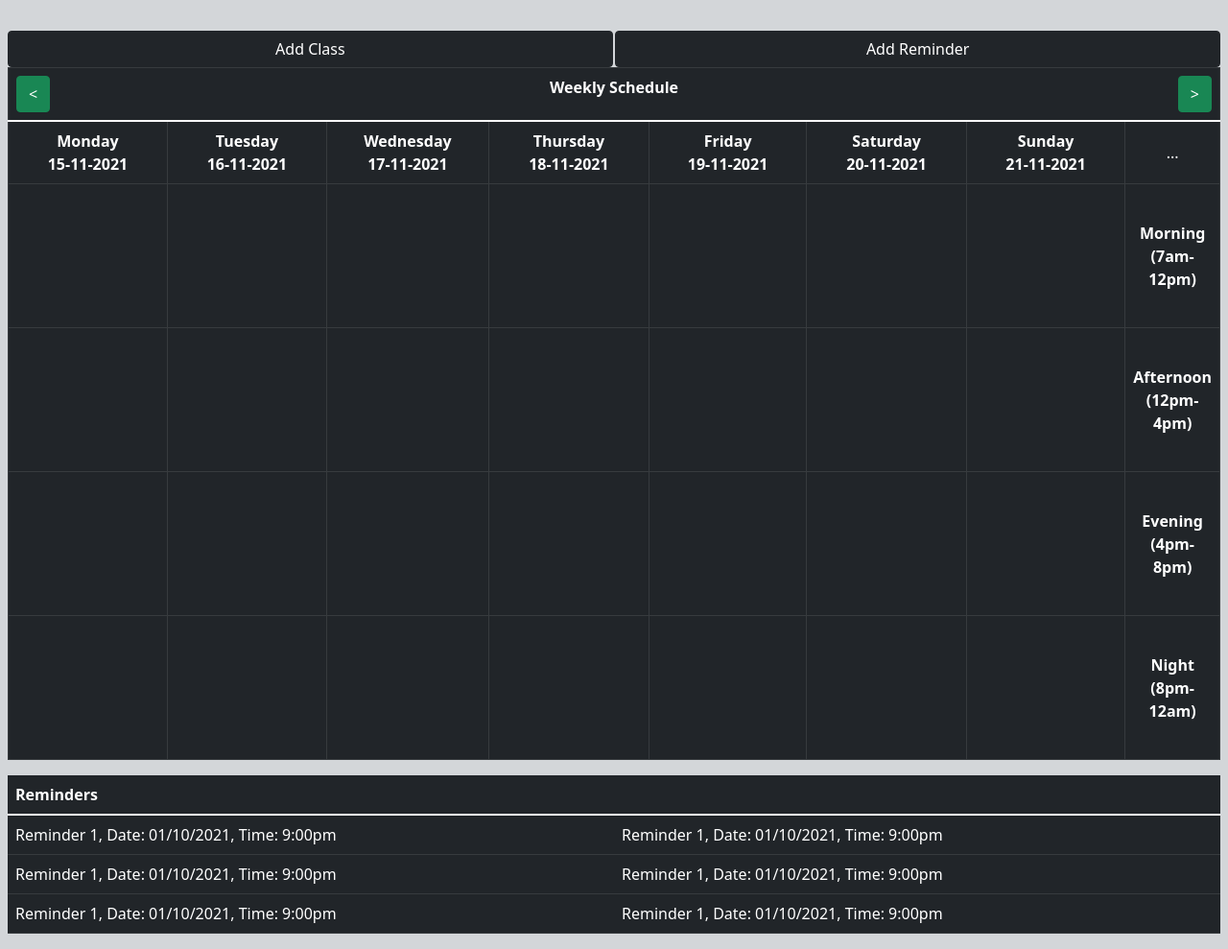
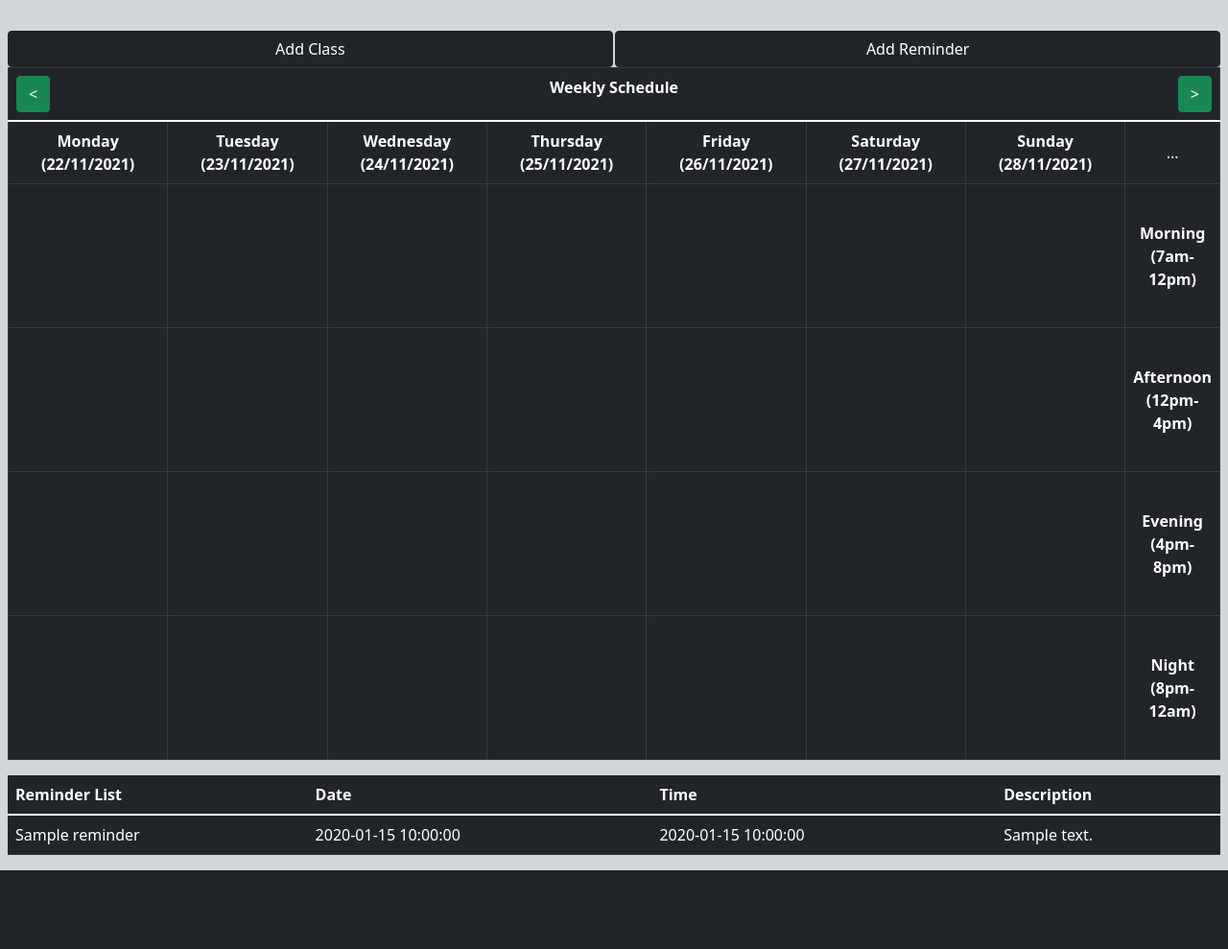
Before and after one commit to ADGLx/personalWebSite, a PHP site: page /MySchedule.php in a window 1280 px wide. Shown: the part 56-1045 px from the top of the page at 96% size. After the commit the page ends 963 px from the top, so only its background shows below. Run offline with PHP 8.4, Linux system fonts and the light colour scheme; the visitor is signed in with stand-in values (Sample User, id 1); tables that the repository leaves empty or names only in its code hold one stand-in row (values such as "Sample post").

Commit message:
addes most things

```diff
--- a/MySchedule.php
+++ b/MySchedule.php
@@ -16,7 +16,7 @@
 
     <title>ADGL- MySchedule</title>
 </head>
-<body>
+<body onload="showCalendar()">
     <!--Login Verification-->
     <?php include("includes/accountVal.php"); ?>
 
@@ -67,21 +67,21 @@
                 <thead>
                   <tr>
                     <th colspan="8">
-                      <button type="button" class="btn btn-success" style="float: inline-start;"><</button>
+                      <button type="button" class="btn btn-success" style="float: inline-start;"onclick="goBackwardOneWeek()" ><</button>
                        Weekly Schedule
-                       <button type="button" class="btn btn-success" style="float: inline-end;">></button>
+                       <button type="button" class="btn btn-success" style="float: inline-end;" onclick="goFowardOneWeek()"> ></button>
                       </th>
                   </tr>
                 </thead>
                 <tbody class ="align-middle h">
                   <tr>
-                    <th class="day">Monday <br> 15-11-2021 </th>
-                    <th class="day">Tuesday <br> 16-11-2021</th>
-                    <th class="day">Wednesday <br> 17-11-2021</th>
-                    <th class="day">Thursday <br> 18-11-2021</th>
-                    <th class="day">Friday <br> 19-11-2021</th>
-                    <th class="day">Saturday <br> 20-11-2021</th>
-                    <th class="day">Sunday <br> 21-11-2021</th>
+                    <th class="day" id="d0">Monday <br> 15-11-2021 </th>
+                    <th class="day" id="d1">Tuesday <br> 16-11-2021</th>
+                    <th class="day" id="d2">Wednesday <br> 17-11-2021</th>
+                    <th class="day" id="d3">Thursday <br> 18-11-2021</th>
+                    <th class="day" id="d4">Friday <br> 19-11-2021</th>
+                    <th class="day" id="d5">Saturday <br> 20-11-2021</th>
+                    <th class="day" id="d6">Sunday <br> 21-11-2021</th>
                     <td class="time">...</td>
                   </tr>
                   <tr class="tableRowFormat">
@@ -133,26 +133,17 @@
           <table class="table table-dark">
             <thead>
               <tr>
-                <th colspan="2">Reminders</th>
+                <th>Reminder List</th>
+                <th>Date</th>
+                <th>Time</th>
+                <th>Description</th>
               </tr>
             </thead>
             <tbody>
-              <tr>
-                <td>Reminder 1, Date: 01/10/2021, Time: 9:00pm</td>
-                <td>Reminder 1, Date: 01/10/2021, Time: 9:00pm</td>
-              </tr>
-
-              <tr>
-                <td>Reminder 1, Date: 01/10/2021, Time: 9:00pm</td>
-                <td>Reminder 1, Date: 01/10/2021, Time: 9:00pm</td>
-              </tr>
-
-              <tr>
-                <td>Reminder 1, Date: 01/10/2021, Time: 9:00pm</td>
-                <td>Reminder 1, Date: 01/10/2021, Time: 9:00pm</td>
-              </tr>
+            <?php include ("includes/getReminder.php"); ?>
             </tbody>
           </table>
+
 
         </div>
 
@@ -237,23 +228,23 @@
 </div>
 
 <!-- Modal For Opening reminder -->
+<form action="includes/submitReminder.php" method="POST">
 <div class="container">
   <div class="modal fade" id="ReminderModel" tabindex="-1" aria-labelledby="ReminderModel" aria-hidden="true">
     <div class="modal-dialog">
       <div class="modal-content">
-        <div class="modal-header">
+      <div class="modal-header">
           <h5 class="modal-title" id="ReminderModel">Add a Reminder &nbsp;</h5>
+
           <!--Color-->
-          <input type="color" id="head" name="head" value="#e66465" style="width: 60%; flex-grow:1;">
-          <button type="button" class="btn-close" data-bs-dismiss="modal" aria-label="Close"></button>
+          <input type="color" id="head" name="rmdColor" value="#e66465" >
+
         </div>
         <div class="modal-body">
-
-          <form>
             <!--Name-->
             <div>
               <label for="classname">Title: </label>
-              <input type="text" id="classname" name="fname" style="width: 75%; float: inline-end;">
+              <input type="text" id="classname" name="rmdTitle" style="width: 75%; float: inline-end;">
             </div>
             <br>
             <!--Class Times-->
@@ -262,7 +253,7 @@
                 <tr>
                   <!--Gotta add one to the row span to make it work-->
                     <td>  <label for="classtimes">Time: </label> </td>
-                    <td><input type="time" id="timestart1" name="timestart1" style="width: 100%;"></td>
+                    <td><input type="time" id="timestart1" name="rmdTime" style="width: 100%;"></td>
                 </tr>
 
               </table>
@@ -271,46 +262,50 @@
             <!--Date-->
             <div>
               <label>Date: </label>
-              <input type="date" id="datereminder" style="width: 80%; float: inline-end;">
+              <input type="date" id="datereminder" name="rmdDate" style="width: 80%; float: inline-end;">
             </div>
 
             <br>
             <!--Type-->
             <div>
               <label  for="inlineFormCustomSelectPref">Priority</label>
-              <select id="inlineFormCustomSelectPref" style="width: 75%; text-align: center; float: inline-end;">
-                <option value="1">High</option>
-                <option value="2">Medium</option>
-                <option value="3">Low</option>
+              <select id="inlineFormCustomSelectPref" name="rmdPriority" style="width: 75%; text-align: center; float: inline-end;">
+                <option value="High">High</option>
+                <option value="Medium">Medium</option>
+                <option value="Low">Low</option>
               </select>
             </div>
             <br>
             <!--Location-->
             <div>
               <label>Notify by email: </label>
-              <input type="checkbox" id="classname" name="fname" style="float: inline-end;">
+              <input type="checkbox" id="classname" name="rmdNotify" value="1" style="float: inline-end;">
             </div>
             <br>
            <!--Description-->
            <div>
             <label for="classname">Description: </label>
-            <input type="textbox" id="classname" name="fname" style="width: 75%; height: 50px; float: inline-end;">
+            <input type="textbox" id="classname" name="rmdDescription" style="width: 75%; height: 50px; float: inline-end;">
           </div>
 
-          </form>
 
         </div>
         <div class="modal-footer">
           <button type="button" class="btn btn-secondary" data-bs-dismiss="modal">Close</button>
-          <button type="button" class="btn btn-primary">Save changes</button>
+          <button type="button submit" class="btn btn-primary" data-bs-dismiss="modal" name="submit">Save changes</button>
         </div>
       </div>
     </div>
   </div>
 </div>
+</form>
     <!--Boostrap JS-->
     <script src="https://cdn.jsdelivr.net/npm/bootstrap@5.0.2/dist/js/bootstrap.bundle.min.js" integrity="sha384-MrcW6ZMFYlzcLA8Nl+NtUVF0sA7MsXsP1UyJoMp4YLEuNSfAP+JcXn/tWtIaxVXM" crossorigin="anonymous"></script>
 
+    <!--My Own JS-->
+    <script src="calendarFunctions.js"></script>
 
 </body>
 </html>
+<!--Closes the connection to SQL at the end-->
+<?php include("includes/disconnectSQL.php"); ?>
--- /dev/null
+++ b/includes/disconnectSQL.php
@@ -0,0 +1,2 @@
+<?php
+    mysqli_close($conn);
--- /dev/null
+++ b/includes/getReminder.php
@@ -0,0 +1,26 @@
+<?php
+
+    $tempUser = $_SESSION["userid"];
+
+    $sql = "SELECT * FROM reminders WHERE userid =$tempUser";
+
+    if($result = mysqli_query($conn, $sql))
+    {
+        //Grabs the result in an array and print them all
+    while ($row = mysqli_fetch_assoc($result))
+    {
+        addRowToReminderTable($row["title"],$row["date"],$row["time"], $row["description"]);
+        }
+    } else{
+        echo "Error at getting database";
+    }
+
+    mysqli_free_result($result);
+
+    function addRowToReminderTable($title, $date, $time, $description)
+    {
+        echo "
+            <tr>
+                <td>$title</td> <td> $date</td><td>$time</td><td>$description</td>
+            </tr>";
+    }
```
Also changed, not shown: calendarFunctions.js (added, +102 -0 lines), includes/submitReminder.php (added, +66 -0 lines), myScript.js (deleted).
